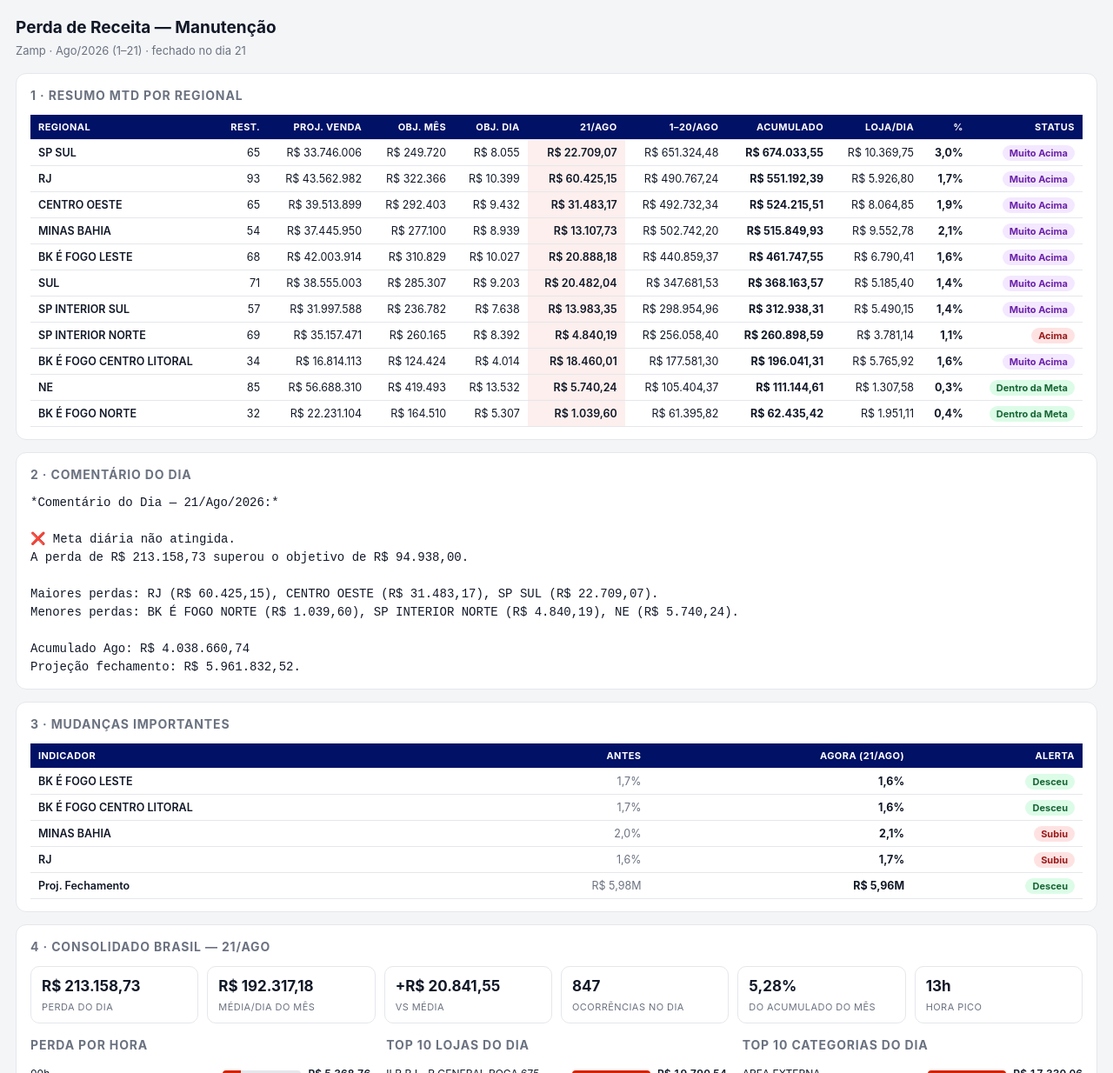
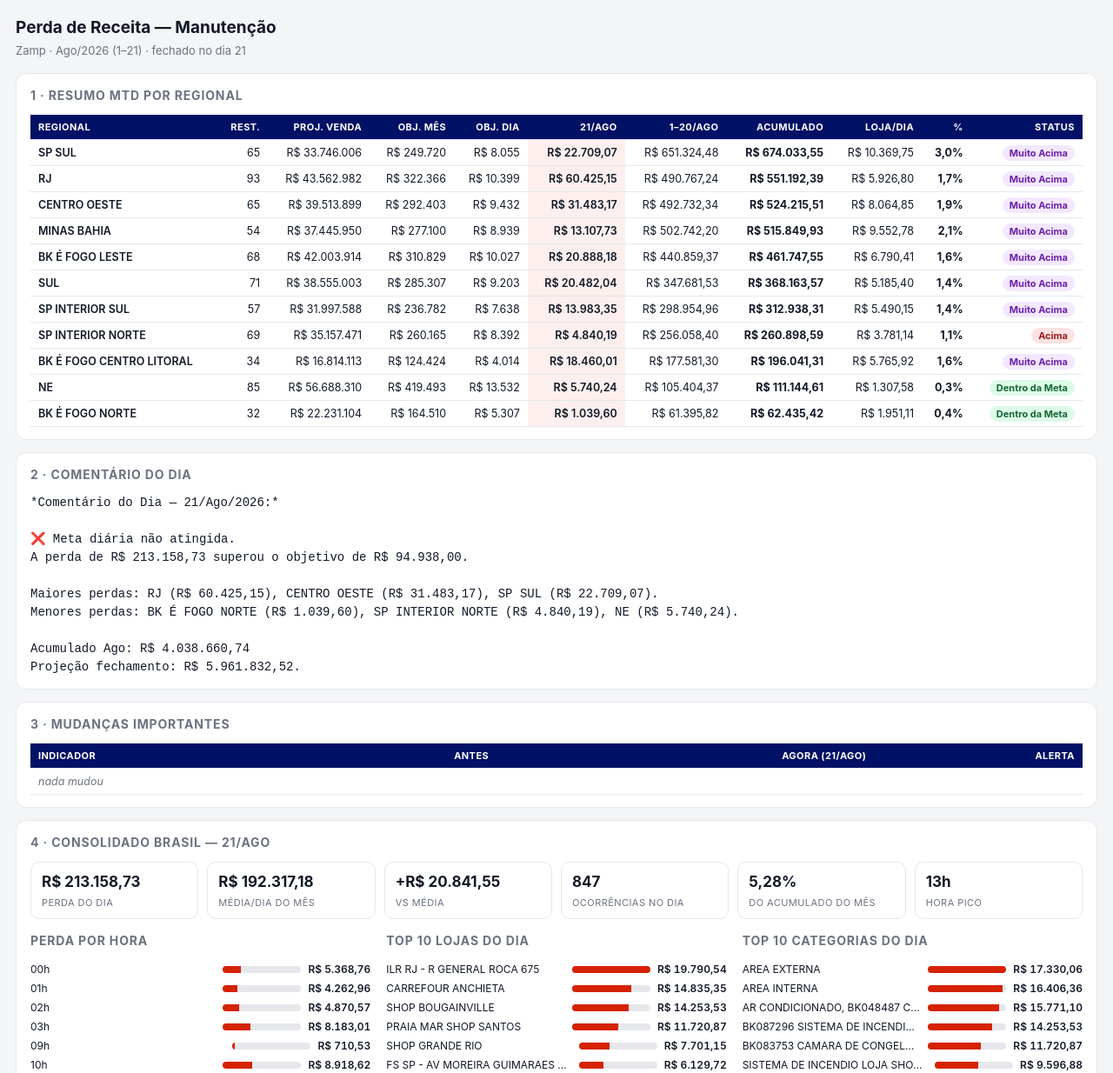
Before and after one commit to christianmoura1/perdadereceita, a plain HTML site: page relatorio.html in a window 1280 px wide. Shown: the top 1234 px of the page at 87% size. Drawn offline with Linux system fonts and the light colour scheme.

Commit message:
Perda de receita 2026-08-22 (pipeline automatico)

```diff
--- a/relatorio.html
+++ b/relatorio.html
@@ -69,7 +69,7 @@ Projeção fechamento: R$ 5.961.832,52.</pre>
   <div class="scroll"><table style="min-width:420px">
     <thead><tr><th>Indicador</th><th>Antes</th><th>Agora (21/Ago)</th>
     <th>Alerta</th></tr></thead>
-    <tbody><tr><td class='reg'>BK É FOGO LESTE</td><td class='dim'>1,7%</td><td class='b'>1,6%</td><td><span class='tag meta'>Desceu</span></td></tr><tr><td class='reg'>BK É FOGO CENTRO LITORAL</td><td class='dim'>1,7%</td><td class='b'>1,6%</td><td><span class='tag meta'>Desceu</span></td></tr><tr><td class='reg'>MINAS BAHIA</td><td class='dim'>2,0%</td><td class='b'>2,1%</td><td><span class='tag acima'>Subiu</span></td></tr><tr><td class='reg'>RJ</td><td class='dim'>1,6%</td><td class='b'>1,7%</td><td><span class='tag acima'>Subiu</span></td></tr><tr><td class='reg'>Proj. Fechamento</td><td class='dim'>R$ 5,98M</td><td class='b'>R$ 5,96M</td><td><span class='tag meta'>Desceu</span></td></tr></tbody>
+    <tbody><tr><td colspan='4' class='vazio'>nada mudou</td></tr></tbody>
   </table></div>
 </section>
 
```
Also changed, not shown: data/dados.json (+1 -1 lines), imagens/3-mudancas.png.
